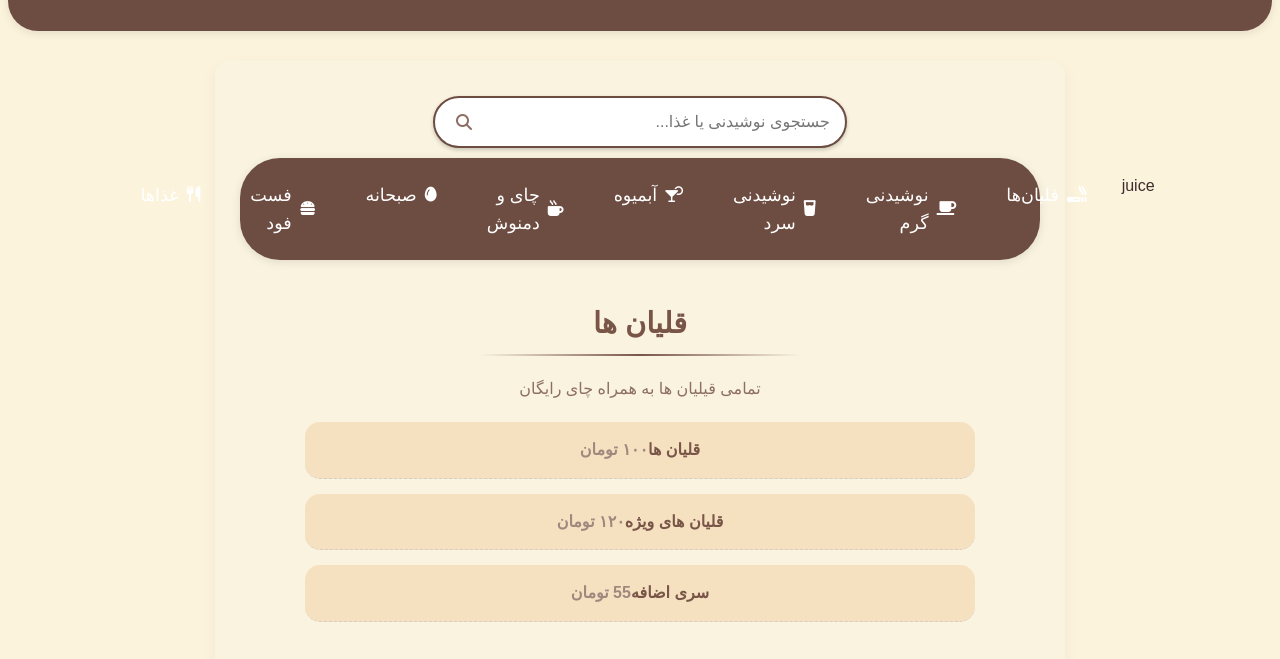
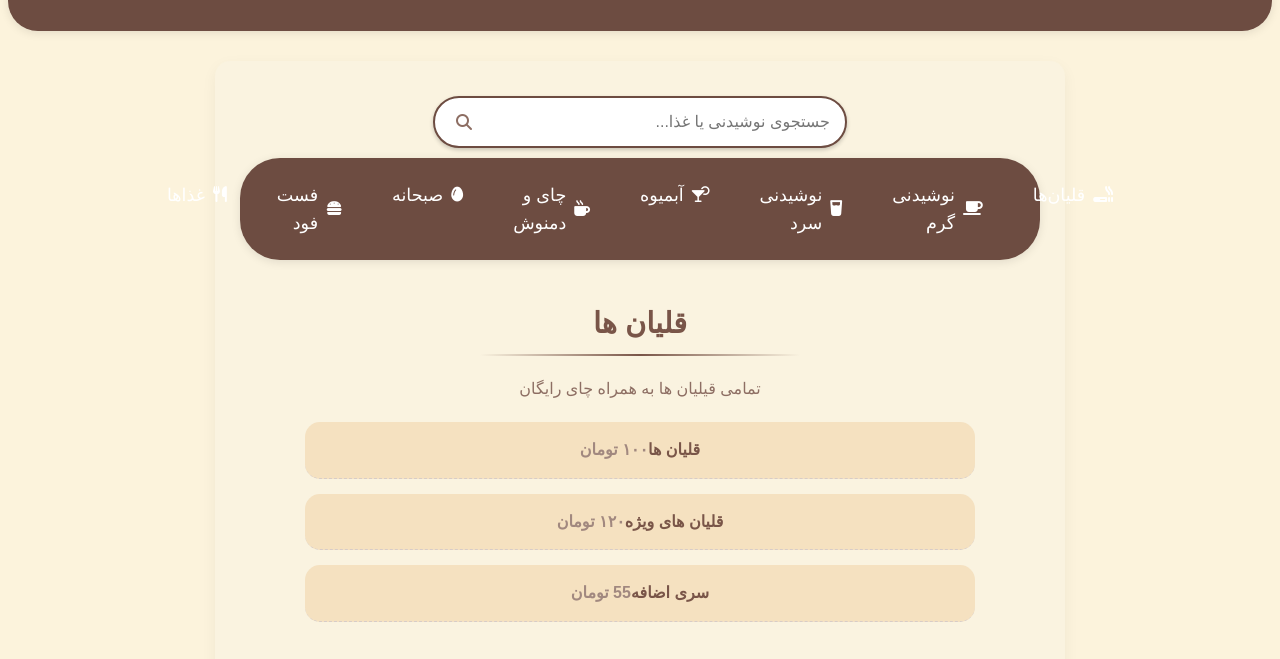
Before and after one commit to HeisArshia/AtoorMenu, a plain HTML site: page index.html in a window 1280 px wide. Shown: the part 111-770 px from the top of the page. Drawn offline with Linux system fonts and the light colour scheme.

Commit message:
Update index.html

```diff
--- a/index.html
+++ b/index.html
@@ -57,7 +57,6 @@
 
         <!-- Navigation links -->
         <ul class="nav-links">
-          juice
 
           <li><a href="#hookah"><i class="fas fa-smoking"></i> <span>قلیان‌ها</span></a></li>
           <li><a href="#hot-drinks"><i class="fas fa-coffee"></i> <span>نوشیدنی گرم</span></a></li>
```
